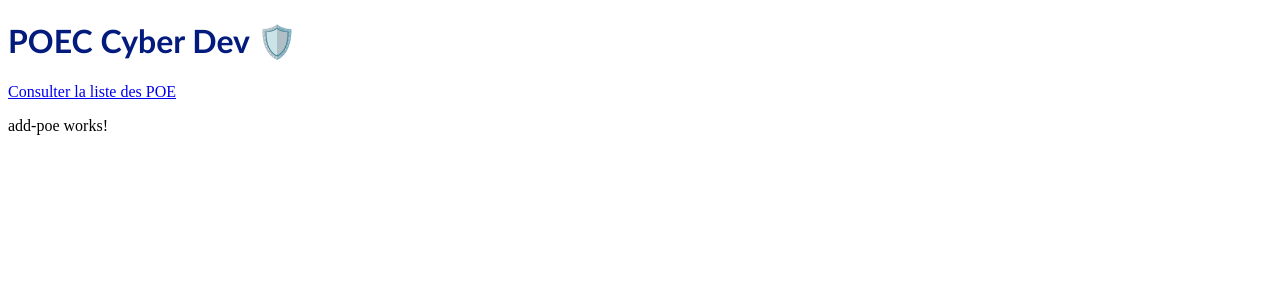
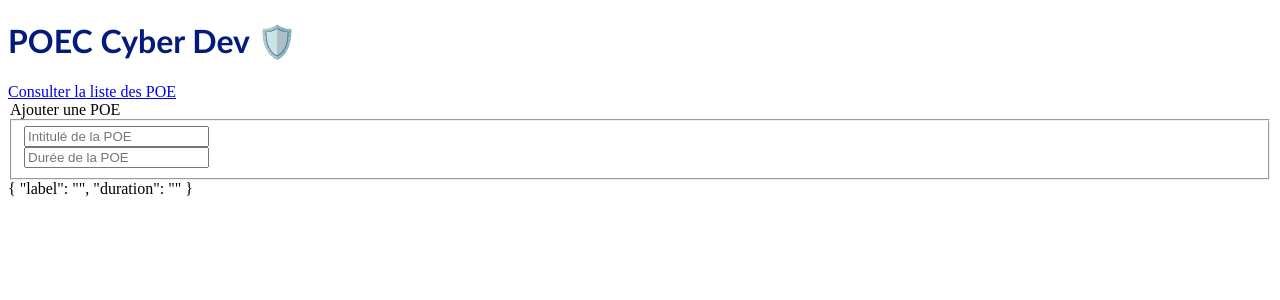
Before and after one commit to AnneClr/project_poe, an Angular app: page /poe-add in a window 1280 px wide. Shown: the top 300 px of the page. Built offline with nearby package versions, Linux system fonts and the light colour scheme.

Commit message:
POE_US5-Form created and validators

```diff
--- a/src/app/poe/add-poe/add-poe.component.html
+++ b/src/app/poe/add-poe/add-poe.component.html
@@ -1 +1,29 @@
-<p>add-poe works!</p>
+<form [formGroup]="poeForm" (ngSubmit)="onSubmit()">
+    <legend>Ajouter une POE</legend>
+    <fieldset>
+        <div class="form-field">
+            <input type="text" formControlName="label" placeholder="Intitulé de la POE">
+            <div class="error-messages" *ngIf="poeForm.controls['label'].errors && poeForm.controls['label'].touched">
+                <span *ngIf="poeForm.controls['label'].hasError('minlength')">Le nombre de caractères est
+                    insuffisant</span>
+                <span *ngIf="poeForm.controls['label'].hasError('required')">L'intitulé est obligatoire</span>
+            </div>
+        </div>
+        <div class="form-field">
+            <input type="text" formControlName="duration" placeholder="Durée de la POE">
+            <div class="error-messages"
+                *ngIf="poeForm.controls['duration'].errors && poeForm.controls['duration'].touched">
+                <span *ngIf="poeForm.controls['duration'].hasError('required')">Vous devez saisir une durée
+                </span>
+                <span *ngIf="poeForm.controls['duration'].hasError('pattern')">Durée minimale insuffisante </span>
+            </div>
+        </div>
+    </fieldset>
+
+    <!-- <div class="form-field">
+        <button [disabled]="poeForm.invalid" type="submit">Ajouter</button>
+    </div> -->
+</form>
+
+<!-- on demande l'affichage des données saisies en format json -->
+{{ poeForm.value | json }}
--- a/src/app/poe/add-poe/add-poe.component.ts
+++ b/src/app/poe/add-poe/add-poe.component.ts
@@ -1,10 +1,33 @@
 import { Component } from '@angular/core';
+import { FormBuilder, FormGroup, Validators } from '@angular/forms';
+import { PoeService } from '../services/poe.service';
+import { Router } from '@angular/router';
+import { Poe } from '../poe_types/poe_types';
 
 @Component({
   selector: 'app-add-poe',
   templateUrl: './add-poe.component.html',
-  styleUrl: './add-poe.component.scss'
+  styleUrl: './add-poe.component.scss',
 })
 export class AddPoeComponent {
+  public poeForm: FormGroup = new FormGroup({});
 
+  constructor(
+    private _formBuilder: FormBuilder,
+    private _poeService: PoeService,
+    private _router: Router
+  ) {}
+
+  ngOnInit(): void {
+    this.poeForm = this._formBuilder.group({
+      label: ['', [Validators.required, Validators.minLength(3)]],
+      duration: ['', [Validators.required, Validators.pattern('^[1-9]d*$')]],
+    });
+  }
+
+  onSubmit(): void {
+    this._poeService
+      .add(this.poeForm.value)
+      .subscribe((poe: Poe) => this._router.navigate(['/poe']));
+  }
 }
```
